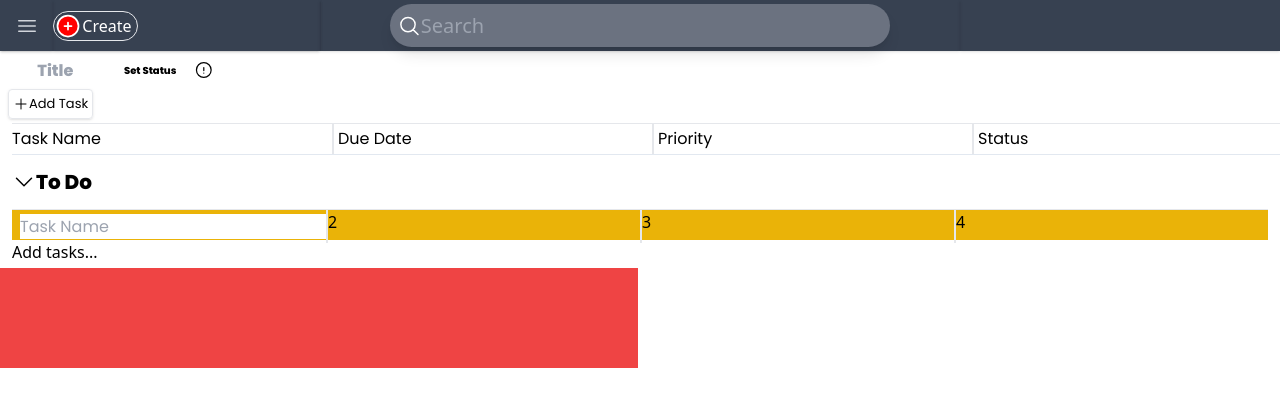
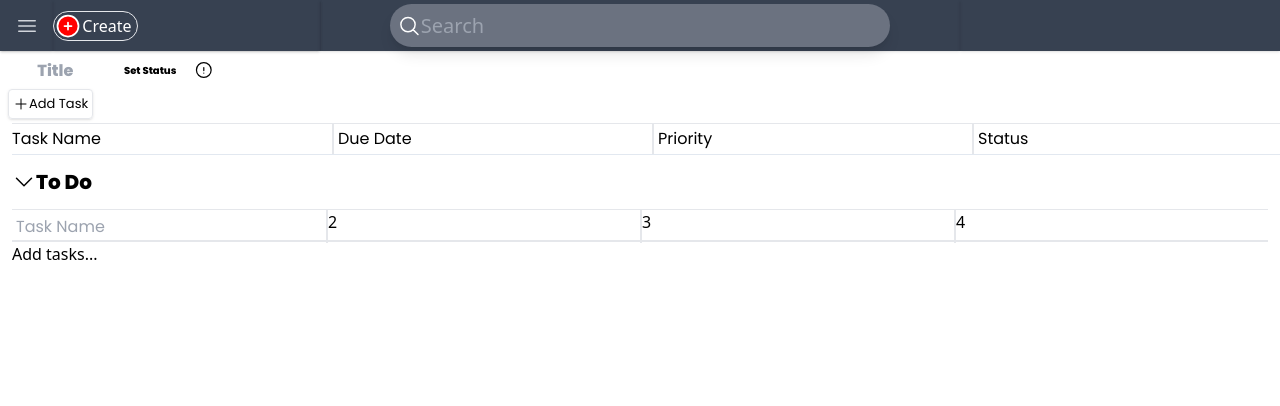
Before and after one commit to Sczeam/ToDoList, a React (Vite) app in the folder ToDoWebapp/: page / in a window 1280 px wide. Both pictures are taken after a click on the element "Add tasks...". Shown: the top 406 px of the page. Built offline with nearby package versions, Linux system fonts and the light colour scheme.

Commit message:
some UI update

```diff
--- a/ToDoWebapp/src/components/ToDoList.tsx
+++ b/ToDoWebapp/src/components/ToDoList.tsx
@@ -144,6 +144,7 @@ export const ToDoList: React.FC = () => {
       isDone: false,
     };
     setTodos([...todos, newTodo]);
+    setTodo("");
     setIsAddTaskTable(false);
   };
   return (
@@ -230,17 +231,21 @@ export const ToDoList: React.FC = () => {
           </div>
           {isTableExpand.isExpand && (
             <div className="inline-block h-full w-full ">
-              <div className="bg-yellow-500 min:h-[50px] w-full">
+              <div
+                className={`${
+                  isAddTaskTable ? "border-b-2" : ""
+                }  min:h-[50px] w-full`}
+              >
                 {isAddTaskTable && (
                   <form onSubmit={handleSubmit}>
                     <div className=" h-[30px] w-full grid grid-cols-12 divide-x-2">
-                      <div className="col-span-12 sm:col-span-3 p-1">
+                      <div className=" flex justify-center items-center col-span-12 sm:col-span-3 p-1">
                         <input
                           onChange={(e) => setTodo(e.target.value)}
                           value={todo}
                           type="text"
                           placeholder="Task Name"
-                          className="mx-1 font-poppins w-full h-full border-none"
+                          className="font-poppins w-full h-full border-none"
                         />
                       </div>
                       <div className="hidden sm:flex col-span-3">2</div>
@@ -258,7 +263,7 @@ export const ToDoList: React.FC = () => {
           )}
         </div>
       </div>
-      <div className="h-[100px] w-full bg-red-500"></div>
+      <div className="h-[100px] w-full"></div>
     </>
   );
 };
```
